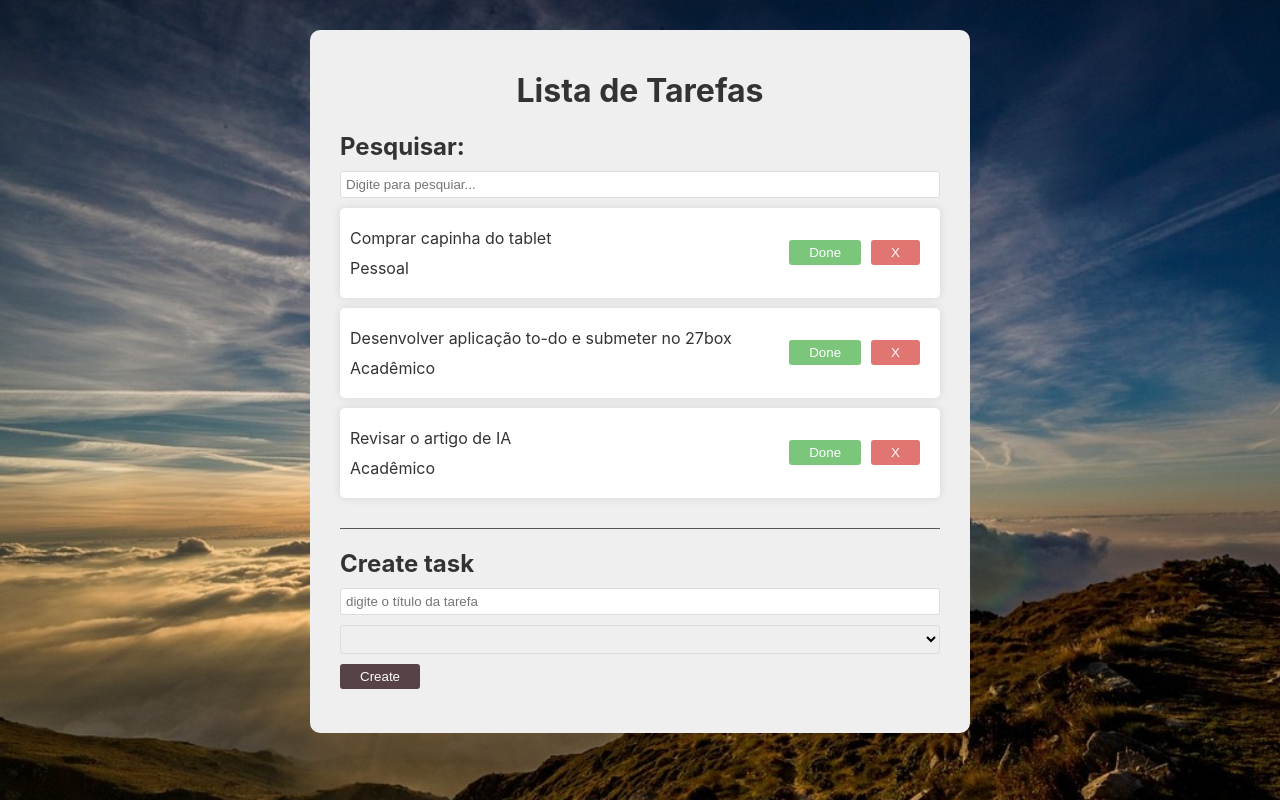
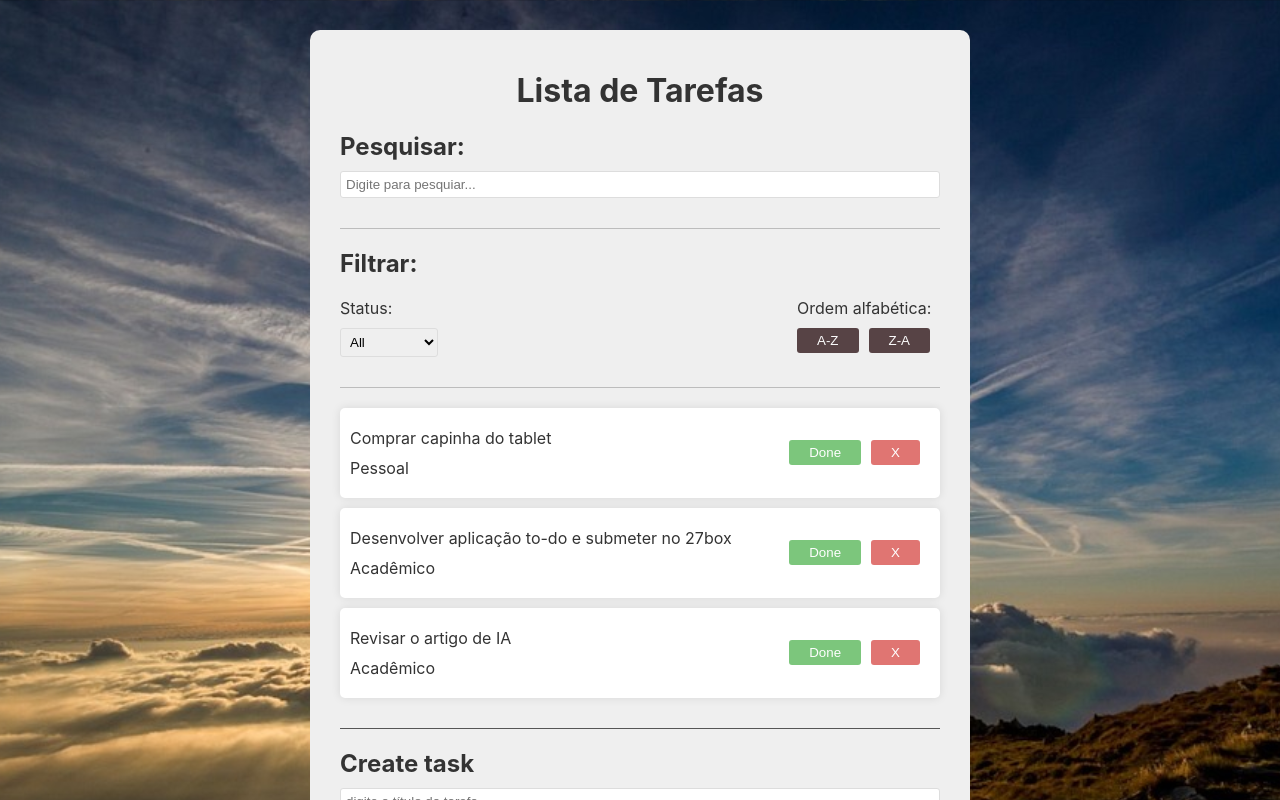
Before and after one commit to AnaJuliaMM/TASK_LAB, a React (Create React App) app in the folder to-do/: page / in a window 1280 px wide. Shown: the top 800 px of the page. Built offline with nearby package versions, Linux system fonts and the light colour scheme.

Commit message:
feat: added filter task feature

```diff
--- a/to-do/src/App.js
+++ b/to-do/src/App.js
@@ -3,6 +3,7 @@ import './App.css'
 import Task from './components/task/Task';
 import TaskForm from './components/taskForm/TaskForm';
 import Search from './components/search/Search';
+import Filter from './components/filter/Filter';
 
 export default function App(){
   // Utilizar useState para re-renderizar a variável de uma tarefa quando ela for alterada
@@ -28,6 +29,8 @@ export default function App(){
     }
   ])
   const [search, setSearch] = useState('')
+  const [filter, setFilter] = useState('All')
+  const [sort, setSort] = useState('')
 
   // Função que adiciona uma nova tarefa à lista
   const addTask = (description, category)=>{
@@ -58,7 +61,7 @@ export default function App(){
   const completeTask = (id) => {
     // Array que recebe todos as tarefas que já estão na lista
     const newTasks = [...tasks]
-    // Retira o array que possui o id passado na função
+    // Transforma o array que possui o id passado na função
     const filteredTasks = newTasks.map(task => task.id === id ? task.isDone= !task.isDone : task)
     //Atualiza a lista oficial
     setTasks(newTasks)
@@ -68,10 +71,22 @@ export default function App(){
     <div className='app'>
       <h1>Lista de Tarefas</h1>
       <Search search={search} setSearch={setSearch}/>
+      <Filter filter={filter} setFilter={setFilter}/>
       <div className='task-list'>
         {/*Filtra as tarefas e exibe as correspondentes */}
-        {tasks.filter((task => task.description.toLowerCase().includes(search.toLowerCase())))
-        .map((task) => <Task key={task.id} task={task} removeTask={removeTask} completeTask={completeTask}/>)}
+        {tasks.filter( (task) =>
+          filter === 'All' ? true : filter === 'Done' ? task.isDone : !task.isDone
+
+        )
+        .filter((task =>
+          task.description.toLowerCase().includes(search.toLowerCase()))
+        )
+        .map((task) =>
+          <Task key={task.id}
+          task={task}
+          removeTask={removeTask}
+          completeTask={completeTask}/>
+        )}
       </div>
       <TaskForm addTask={addTask}/>
     </div>);
--- /dev/null
+++ b/to-do/src/components/filter/Filter.css
@@ -0,0 +1,14 @@
+.filter{
+    border-bottom: 1px solid #5555;
+    margin-bottom: 20px;
+    padding-bottom: 20px;
+
+}
+.filter-options{
+    display: flex;
+    justify-content: space-between;
+    gap: 3rem;
+}
+.filer-options div{
+   flex: 1 1 0;
+}
--- /dev/null
+++ b/to-do/src/components/filter/Filter.js
@@ -0,0 +1,27 @@
+import Button from "../button/Button"
+import './Filter.css'
+
+const Filter = ({filter, setFilter}) => {
+  return (
+    <div className="filter">
+        <h2>Filtrar:</h2>
+        <div className="filter-options">
+            <div>
+               <p>Status:</p>
+               <select value={filter} onChange={(e) => setFilter(e.target.value) }>
+                    <option value='All'> All</option>
+                    <option value='Done'> Done</option>
+                    <option value='Incomplete'> Incomplete</option>
+               </select>
+            </div>
+            <div>
+               <p>Ordem alfabética:</p>
+                <Button value='A-Z'/>
+                <Button value='Z-A'/>
+            </div>
+        </div>
+    </div>
+  )
+}
+
+export default Filter
--- a/to-do/src/components/search/Search.css
+++ b/to-do/src/components/search/Search.css
@@ -0,0 +1,6 @@
+.search{
+    border-bottom: 1px solid #5555;
+    margin-bottom: 20px;
+    padding-bottom: 20px;
+
+}
--- a/to-do/src/components/search/Search.jsx
+++ b/to-do/src/components/search/Search.jsx
@@ -1,3 +1,5 @@
+import './Search.css';
+
 const Search = ({search, setSearch}) => {
   return (
     <div className="search">
```
